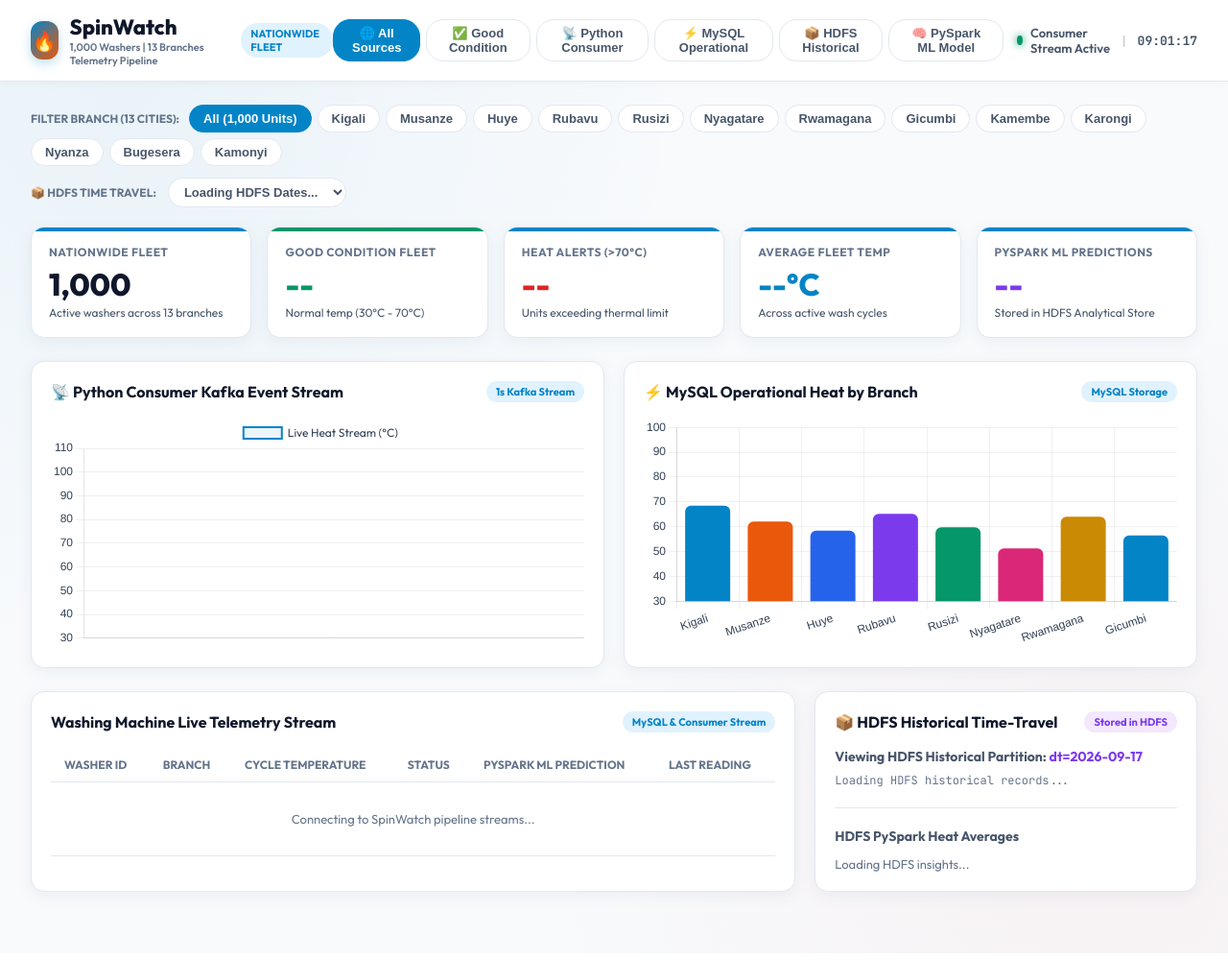
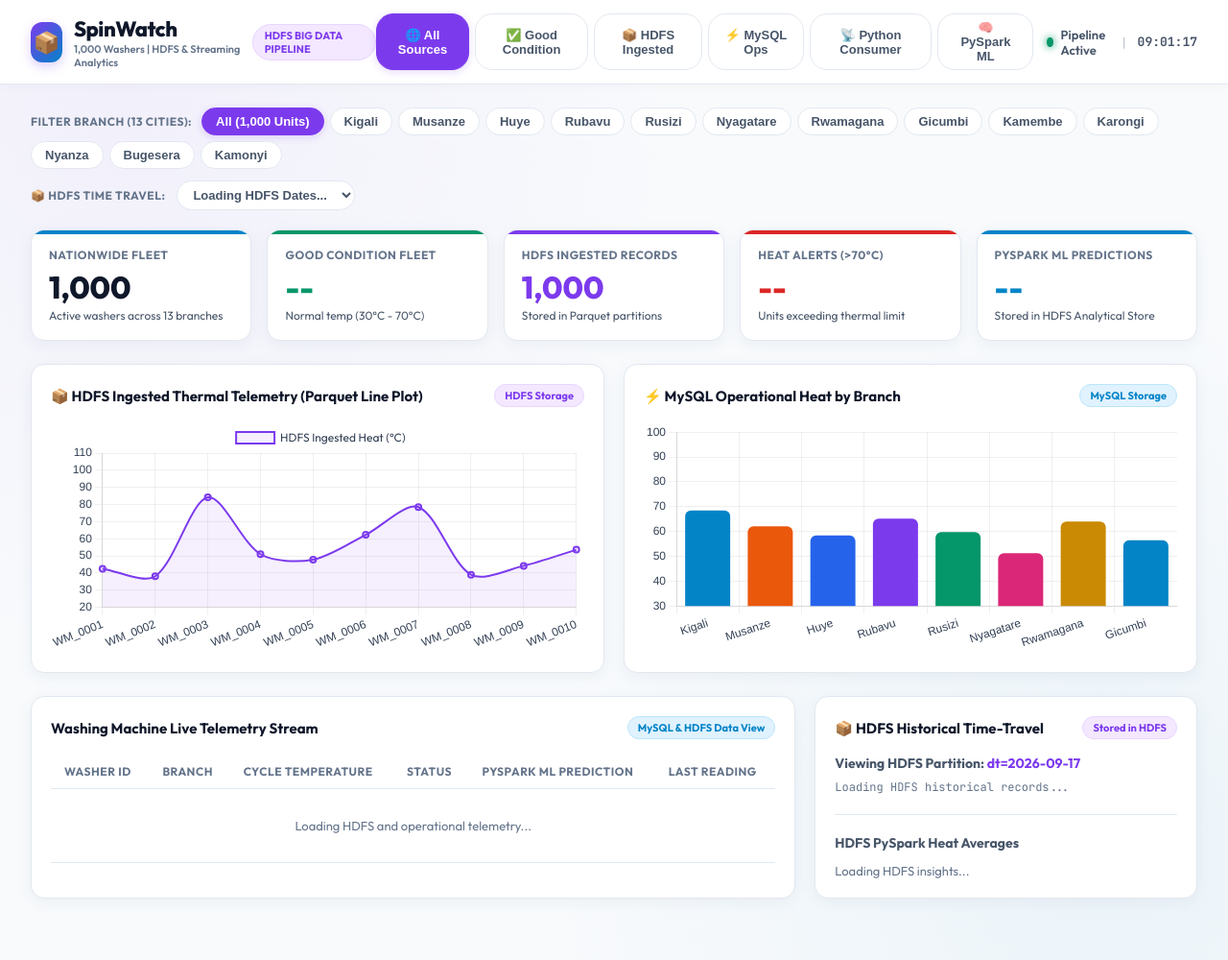
Before and after one commit to KWIZERARENE/SpinWatch, a Python web app: template dashboard/templates/index.html in a window 1280 px wide. Shown: the whole page at 96% size. Run offline with Jinja, Linux system fonts and the light colour scheme; the template is opened without the code that fills it, so the values that code supplies are empty.

Commit message:
Integrate HDFS Parquet telemetry stream directly into dashboard line plot with refined Light UI

```diff
--- a/dashboard/static/css/style.css
+++ b/dashboard/static/css/style.css
@@ -1,4 +1,4 @@
-/* SpinWatch - Clean Light Mode UI & Design System */
+/* SpinWatch - Refined Light Mode UI & Design System */
 @import url('https://fonts.googleapis.com/css2?family=Outfit:wght@400;500;600;700;800&family=JetBrains+Mono:wght@400;600;700&display=swap');
 
 :root {
@@ -32,8 +32,8 @@ body {
   font-family: var(--font-main);
   background-color: var(--bg-page);
   background-image:
-    radial-gradient(circle at 10% 10%, rgba(2, 132, 199, 0.06) 0%, transparent 40%),
-    radial-gradient(circle at 90% 90%, rgba(220, 38, 38, 0.04) 0%, transparent 40%);
+    radial-gradient(circle at 10% 10%, rgba(124, 58, 237, 0.05) 0%, transparent 40%),
+    radial-gradient(circle at 90% 90%, rgba(2, 132, 199, 0.05) 0%, transparent 40%);
   color: var(--text-primary);
   min-height: 100vh;
   padding-bottom: 40px;
@@ -60,31 +60,33 @@ body {
 }
 
 .brand-icon {
-  width: 40px;
-  height: 40px;
-  background: linear-gradient(135deg, var(--accent-blue), var(--accent-orange));
+  width: 42px;
+  height: 42px;
+  background: linear-gradient(135deg, var(--accent-purple), var(--accent-blue));
   border-radius: 12px;
   display: flex;
   align-items: center;
   justify-content: center;
-  font-size: 20px;
+  font-size: 22px;
   color: #ffffff;
-  box-shadow: 0 4px 12px rgba(2, 132, 199, 0.25);
+  box-shadow: 0 4px 12px rgba(124, 58, 237, 0.25);
 }
 
 .brand-title {
   font-size: 22px;
   font-weight: 800;
   color: var(--text-primary);
+  letter-spacing: -0.5px;
 }
 
 .brand-tag {
   font-size: 11px;
-  color: var(--accent-blue);
-  background: #e0f2fe;
-  padding: 4px 10px;
+  color: var(--accent-purple);
+  background: #f3e8ff;
+  padding: 4px 12px;
   border-radius: 20px;
   font-weight: 700;
+  border: 1px solid #e9d5ff;
 }
 
 /* System Status Indicator */
@@ -156,6 +158,7 @@ body {
   font-weight: 700;
   text-transform: uppercase;
   margin-right: 4px;
+  letter-spacing: 0.5px;
 }
 
 .filter-btn {
@@ -176,9 +179,10 @@ body {
 }
 
 .filter-btn.active {
-  background: var(--accent-blue);
-  border-color: var(--accent-blue);
+  background: var(--accent-purple);
+  border-color: var(--accent-purple);
   color: #ffffff;
+  box-shadow: 0 2px 8px rgba(124, 58, 237, 0.2);
 }
 
 /* Summary Metrics Cards Grid */
@@ -197,6 +201,12 @@ body {
   box-shadow: var(--shadow);
   position: relative;
   overflow: hidden;
+  transition: transform 0.2s ease, box-shadow 0.2s ease;
+}
+
+.metric-card:hover {
+  transform: translateY(-2px);
+  box-shadow: 0 6px 20px rgba(148, 163, 184, 0.18);
 }
 
 .metric-card::before {
@@ -209,8 +219,16 @@ body {
   background: var(--accent-blue);
 }
 
+.metric-card.hdfs-card::before {
+  background: var(--accent-purple);
+}
+
 .metric-card.good-card::before {
   background: var(--accent-green);
+}
+
+.metric-card.alert-card::before {
+  background: var(--accent-red);
 }
 
 .metric-title {
@@ -257,9 +275,12 @@ body {
 }
 
 .panel-title {
-  font-size: 16px;
+  font-size: 15px;
   font-weight: 700;
   color: var(--text-primary);
+  display: flex;
+  align-items: center;
+  gap: 8px;
 }
 
 .source-badge {
@@ -272,16 +293,19 @@ body {
 .source-badge.mysql {
   background: #e0f2fe;
   color: var(--accent-blue);
+  border: 1px solid #bae6fd;
 }
 
 .source-badge.hdfs {
   background: #f3e8ff;
   color: var(--accent-purple);
+  border: 1px solid #e9d5ff;
 }
 
 .source-badge.pyspark {
   background: #ffedd5;
   color: var(--accent-orange);
+  border: 1px solid #fed7aa;
 }
 
 .chart-container {
@@ -314,6 +338,7 @@ th {
   color: var(--text-muted);
   border-bottom: 1px solid var(--border-color);
   font-weight: 700;
+  letter-spacing: 0.5px;
 }
 
 td {
@@ -361,11 +386,13 @@ tr:hover td {
 .status-badge.normal {
   background: #dcfce7;
   color: var(--accent-green);
+  border: 1px solid #a7f3d0;
 }
 
 .status-badge.alert {
   background: #fee2e2;
   color: var(--accent-red);
+  border: 1px solid #fca5a5;
 }
 
 .prediction-badge {
--- a/dashboard/templates/index.html
+++ b/dashboard/templates/index.html
@@ -3,9 +3,9 @@
 <head>
   <meta charset="UTF-8">
   <meta name="viewport" content="width=device-width, initial-scale=1.0">
-  <title>SpinWatch | Heat & Machine Performance Monitor</title>
+  <title>SpinWatch | HDFS & Real-Time Machine Performance Monitor</title>
   <link rel="stylesheet" href="/static/css/style.css">
-  <!-- Chart.js CDN for Multi-Source Visualizations -->
+  <!-- Chart.js CDN for Visual Data Plots -->
   <script src="https://cdn.jsdelivr.net/npm/chart.js"></script>
 </head>
 <body>
@@ -13,12 +13,12 @@
   <!-- Top Navigation Bar -->
   <header class="top-bar">
     <div class="brand">
-      <div class="brand-icon">🔥</div>
+      <div class="brand-icon">📦</div>
       <div>
         <div class="brand-title">SpinWatch</div>
-        <div style="font-size: 11px; color: var(--text-muted); font-weight: 600;">1,000 Washers | 13 Branches Telemetry Pipeline</div>
+        <div style="font-size: 11px; color: var(--text-muted); font-weight: 600;">1,000 Washers | HDFS & Streaming Analytics</div>
       </div>
-      <span class="brand-tag">NATIONWIDE FLEET</span>
+      <span class="brand-tag">HDFS BIG DATA PIPELINE</span>
     </div>
 
     <div style="display: flex; align-items: center; gap: 14px;">
@@ -26,15 +26,15 @@
       <div style="display: flex; gap: 6px;">
         <button class="filter-btn active" onclick="setSourceMode('ALL', this)">🌐 All Sources</button>
         <button class="filter-btn" onclick="setSourceMode('GOOD', this)">✅ Good Condition</button>
+        <button class="filter-btn" onclick="setSourceMode('HDFS', this)">📦 HDFS Ingested</button>
+        <button class="filter-btn" onclick="setSourceMode('MYSQL', this)">⚡ MySQL Ops</button>
         <button class="filter-btn" onclick="setSourceMode('CONSUMER', this)">📡 Python Consumer</button>
-        <button class="filter-btn" onclick="setSourceMode('MYSQL', this)">⚡ MySQL Operational</button>
-        <button class="filter-btn" onclick="setSourceMode('HDFS', this)">📦 HDFS Historical</button>
-        <button class="filter-btn" onclick="setSourceMode('ML', this)">🧠 PySpark ML Model</button>
+        <button class="filter-btn" onclick="setSourceMode('ML', this)">🧠 PySpark ML</button>
       </div>
 
       <div class="system-status">
         <div class="status-indicator"></div>
-        <span>Consumer Stream Active</span>
+        <span>Pipeline Active</span>
         <span style="margin: 0 4px; opacity: 0.3;">|</span>
         <span id="live-clock" style="font-family: var(--font-mono); font-weight: 700;">--:--:--</span>
       </div>
@@ -48,7 +48,7 @@
       <div>
         <strong>CRITICAL THERMAL ALERT: Impending Washer Heat Failures Detected!</strong>
         <div id="alert-banner-detail" style="font-size: 13px; opacity: 0.9; margin-top: 2px;">
-          Python Consumer stream & PySpark ML model flagged washers requiring immediate technician dispatch.
+          HDFS Analytics & PySpark ML model flagged washers requiring immediate technician dispatch.
         </div>
       </div>
     </div>
@@ -57,7 +57,7 @@
 
   <main class="main-container">
 
-    <!-- Controls Header across 13 Branches -->
+    <!-- Controls Header across 13 Branches & HDFS Time Travel -->
     <div class="controls-bar">
       <div class="filter-group">
         <span class="filter-label">Filter Branch (13 Cities):</span>
@@ -98,19 +98,19 @@
         <div class="metric-value" id="metric-good-fleet" style="color: var(--accent-green);">--</div>
         <div class="metric-sub">Normal temp (30°C - 70°C)</div>
       </div>
-      <div class="metric-card">
+      <div class="metric-card hdfs-card">
+        <div class="metric-title">HDFS Ingested Records</div>
+        <div class="metric-value" id="metric-hdfs-count" style="color: var(--accent-purple);">1,000</div>
+        <div class="metric-sub">Stored in Parquet partitions</div>
+      </div>
+      <div class="metric-card alert-card">
         <div class="metric-title">Heat Alerts (>70°C)</div>
         <div class="metric-value" id="metric-alerts" style="color: var(--accent-red);">--</div>
         <div class="metric-sub">Units exceeding thermal limit</div>
       </div>
       <div class="metric-card">
-        <div class="metric-title">Average Fleet Temp</div>
-        <div class="metric-value" id="metric-avg-temp" style="color: var(--accent-blue);">--°C</div>
-        <div class="metric-sub">Across active wash cycles</div>
-      </div>
-      <div class="metric-card">
         <div class="metric-title">PySpark ML Predictions</div>
-        <div class="metric-value" id="metric-predictions" style="color: var(--accent-purple);">--</div>
+        <div class="metric-value" id="metric-predictions" style="color: var(--accent-blue);">--</div>
         <div class="metric-sub">Stored in HDFS Analytical Store</div>
       </div>
     </div>
@@ -118,14 +118,14 @@
     <!-- Multi-Source Visual Charts Grid -->
     <div class="charts-grid">
 
-      <!-- Chart 1: Python Consumer Kafka Stream Live Event Line Plot -->
+      <!-- Chart 1: HDFS Ingested Data Stream Line Plot -->
       <div class="chart-card">
         <div class="panel-header">
-          <h3 class="panel-title">📡 Python Consumer Kafka Event Stream</h3>
-          <span class="source-badge mysql">1s Kafka Stream</span>
+          <h3 class="panel-title">📦 HDFS Ingested Thermal Telemetry (Parquet Line Plot)</h3>
+          <span class="source-badge hdfs">HDFS Storage</span>
         </div>
         <div class="chart-container">
-          <canvas id="consumerStreamChart"></canvas>
+          <canvas id="hdfsStreamChart"></canvas>
         </div>
       </div>
 
@@ -149,7 +149,7 @@
       <section class="panel-card">
         <div class="panel-header">
           <h2 class="panel-title">Washing Machine Live Telemetry Stream</h2>
-          <span class="source-badge mysql" id="table-source-tag">MySQL & Consumer Stream</span>
+          <span class="source-badge mysql" id="table-source-tag">MySQL & HDFS Data View</span>
         </div>
 
         <div class="table-container">
@@ -167,7 +167,7 @@
             <tbody id="machine-table-body">
               <tr>
                 <td colspan="6" style="text-align: center; color: var(--text-muted); padding: 30px;">
-                  Connecting to SpinWatch pipeline streams...
+                  Loading HDFS and operational telemetry...
                 </td>
               </tr>
             </tbody>
@@ -184,7 +184,7 @@
 
         <div style="margin-bottom: 20px;">
           <h4 style="font-size: 14px; color: var(--text-secondary); margin-bottom: 8px; font-weight: 700;">
-            Viewing HDFS Historical Partition: <span id="current-hdfs-date" style="color: var(--accent-purple);">dt=2026-09-17</span>
+            Viewing HDFS Partition: <span id="current-hdfs-date" style="color: var(--accent-purple);">dt=2026-09-17</span>
           </h4>
           <div id="hdfs-history-sample" style="font-size: 12px; font-family: var(--font-mono); color: var(--text-muted); max-height: 180px; overflow-y: auto;">
             Loading HDFS historical records...
@@ -210,7 +210,7 @@
     let rawMachinesData = [];
     let predictionsMap = {};
 
-    let consumerStreamChart = null;
+    let hdfsStreamChart = null;
     let mysqlBranchChart = null;
 
     // Live Clock Update
@@ -234,15 +234,15 @@
       btnElement.classList.add('active');
 
       const sourceTag = document.getElementById('table-source-tag');
-      if (mode === 'CONSUMER') {
-        sourceTag.innerText = 'Python Consumer Kafka Stream';
-        sourceTag.className = 'source-badge mysql';
+      if (mode === 'HDFS') {
+        sourceTag.innerText = 'HDFS Historical Parquet Archive';
+        sourceTag.className = 'source-badge hdfs';
       } else if (mode === 'MYSQL') {
         sourceTag.innerText = 'MySQL Operational Storage';
         sourceTag.className = 'source-badge mysql';
-      } else if (mode === 'HDFS') {
-        sourceTag.innerText = 'HDFS Historical Parquet Archive';
-        sourceTag.className = 'source-badge hdfs';
+      } else if (mode === 'CONSUMER') {
+        sourceTag.innerText = 'Python Consumer Stream';
+        sourceTag.className = 'source-badge mysql';
       } else if (mode === 'ML') {
         sourceTag.innerText = 'PySpark MLlib Predictions';
         sourceTag.className = 'source-badge pyspark';
@@ -267,25 +267,33 @@
       const textColor = '#334155';
       const gridColor = 'rgba(0,0,0,0.06)';
 
-      // Chart 1: Consumer Stream Line Chart
-      const ctx1 = document.getElementById('consumerStreamChart').getContext('2d');
-      if (consumerStreamChart) consumerStreamChart.destroy();
-      consumerStreamChart = new Chart(ctx1, {
+      // Chart 1: HDFS Stream Line Chart (Purple Accent)
+      const ctx1 = document.getElementById('hdfsStreamChart').getContext('2d');
+      if (hdfsStreamChart) hdfsStreamChart.destroy();
+      hdfsStreamChart = new Chart(ctx1, {
         type: 'line',
         data: {
-          labels: [],
+          labels: ['WM_0001', 'WM_0002', 'WM_0003', 'WM_0004', 'WM_0005', 'WM_0006', 'WM_0007', 'WM_0008', 'WM_0009', 'WM_0010'],
           datasets: [
-            { label: 'Live Heat Stream (°C)', data: [], borderColor: '#0284c7', backgroundColor: 'rgba(2, 132, 199, 0.08)', tension: 0.3, fill: true, borderWidth: 2 }
+            {
+              label: 'HDFS Ingested Heat (°C)',
+              data: [42.5, 38.1, 84.2, 51.0, 47.8, 62.3, 78.5, 39.0, 44.2, 53.6],
+              borderColor: '#7c3aed',
+              backgroundColor: 'rgba(124, 58, 237, 0.08)',
+              tension: 0.3,
+              fill: true,
+              borderWidth: 2
+            }
           ]
         },
         options: {
           responsive: true,
           maintainAspectRatio: false,
-          animation: { duration: 200 },
+          animation: { duration: 300 },
           plugins: { legend: { labels: { color: textColor, font: { family: 'Outfit' } } } },
           scales: {
             x: { ticks: { color: textColor }, grid: { color: gridColor } },
-            y: { ticks: { color: textColor }, grid: { color: gridColor }, min: 30, max: 110 }
+            y: { ticks: { color: textColor }, grid: { color: gridColor }, min: 20, max: 110 }
           }
         }
       });
@@ -337,12 +345,23 @@
         if (res.ok) {
           const data = await res.json();
           const sampleDiv = document.getElementById('hdfs-history-sample');
+
           if (data.records && data.records.length > 0) {
+            document.getElementById('metric-hdfs-count').innerText = data.records.length * 20 || '1,000';
+
             sampleDiv.innerHTML = data.records.slice(0, 5).map(r => `
               <div style="margin-bottom: 6px; border-bottom: 1px solid var(--border-color); padding-bottom: 4px;">
-                <strong>${r.machine_id}</strong> (${r.branch}) | Heat: <span style="color: ${r.cycle_temperature > 70 ? '#dc2626' : '#0284c7'}">${r.cycle_temperature}°C</span> | ${r.status}
+                <strong>${r.machine_id}</strong> (${r.branch}) | Heat: <span style="color: ${r.cycle_temperature > 70 ? '#dc2626' : '#7c3aed'}">${r.cycle_temperature}°C</span> | ${r.status}
               </div>
             `).join('');
+
+            // Dynamically Plot HDFS Telemetry Records on the Line Chart!
+            if (hdfsStreamChart) {
+              const hdfsSample = data.records.slice(0, 20);
+              hdfsStreamChart.data.labels = hdfsSample.map(r => r.machine_id);
+              hdfsStreamChart.data.datasets[0].data = hdfsSample.map(r => r.cycle_temperature);
+              hdfsStreamChart.update('none');
+            }
           } else {
             sampleDiv.innerHTML = '<div>No records found for this HDFS date partition.</div>';
           }
@@ -376,7 +395,7 @@
             branchContainer.innerHTML = data.avg_by_branch.map(b => `
               <div style="display: flex; justify-content: space-between; font-size: 13px; margin-bottom: 8px;">
                 <span>${b.branch}</span>
-                <span style="font-family: var(--font-mono); font-weight: 700; color: ${b.avg_temperature > 65 ? '#ea580c' : '#0284c7'};">
+                <span style="font-family: var(--font-mono); font-weight: 700; color: ${b.avg_temperature > 65 ? '#ea580c' : '#7c3aed'};">
                   ${b.avg_temperature}°C
                 </span>
               </div>
@@ -391,29 +410,6 @@
         }
       } catch (e) {
         console.warn('Insights fetch error:', e);
-      }
-    }
-
-    async function fetchConsumerLiveStream() {
-      try {
-        const res = await fetch('/api/consumer/live');
-        if (res.ok) {
-          const events = await res.json();
-          if (events && events.length > 0 && consumerStreamChart) {
-            const nowStr = new Date().toTimeString().split(' ')[0];
-            const latestTemp = events[events.length - 1].cycle_temperature;
-
-            if (consumerStreamChart.data.labels.length > 15) {
-              consumerStreamChart.data.labels.shift();
-              consumerStreamChart.data.datasets[0].data.shift();
-            }
-            consumerStreamChart.data.labels.push(nowStr);
-            consumerStreamChart.data.datasets[0].data.push(latestTemp);
-            consumerStreamChart.update('none');
-          }
-        }
-      } catch (e) {
-        console.warn('Consumer live stream fetch error:', e);
       }
     }
 
@@ -457,10 +453,6 @@
       const goodFleetCount = rawMachinesData.filter(m => m.status === 'NORMAL' && m.cycle_temperature <= 70.0).length;
       const goodFleetElem = document.getElementById('metric-good-fleet');
       if (goodFleetElem) goodFleetElem.innerText = goodFleetCount;
-
-      const sumTemp = rawMachinesData.reduce((acc, m) => acc + parseFloat(m.cycle_temperature), 0);
-      const avgTemp = rawMachinesData.length > 0 ? (sumTemp / rawMachinesData.length).toFixed(1) : '--';
-      document.getElementById('metric-avg-temp').innerText = avgTemp + '°C';
 
       const predictedRiskCount = Object.values(predictionsMap).filter(p => p === 1).length;
       document.getElementById('metric-predictions').innerText = predictedRiskCount;
@@ -515,11 +507,10 @@
       }).join('');
     }
 
-    // Initialize 1-Second Auto-Update Loops
+    // Initialize Auto-Update Loops
     initCharts();
     loadHDFSDates();
     setInterval(fetchStatus, 1000);
-    setInterval(fetchConsumerLiveStream, 1000);
     setInterval(fetchPredictions, 2000);
     setInterval(fetchPySparkInsights, 5000);
 
```
